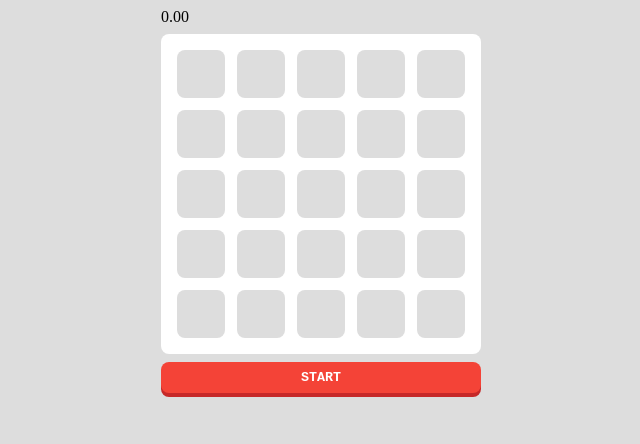
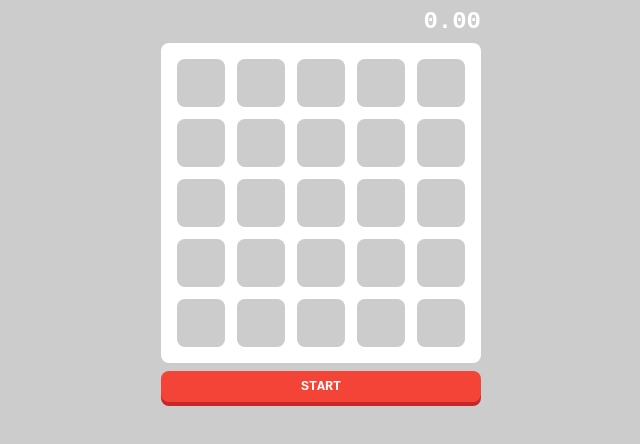
Before and after one commit to kentem-ko-munakata/react-number-touch, a React (Vite) app: page / in a window 1280 px wide. Shown: the top 444 px of the page, without its empty margins (319-959 px from the left). Built offline with nearby package versions, Linux system fonts and the light colour scheme.

Commit message:
Headerコンポーネント作成

```diff
--- a/src/App.css
+++ b/src/App.css
@@ -1,5 +1,5 @@
 body {
-  background-color: #ddd;
+  background-color: #cccccc;
 }
 
 .app {
--- a/src/App.tsx
+++ b/src/App.tsx
@@ -3,6 +3,7 @@ import './App.css';
 import { StartTimeButton } from '@/components/StartTimeButton/StartTimeButton';
 import { Board } from './components/Board/Board';
 import type { Cell } from './types/cell';
+import { Header } from './components/Header/Header';
 
 function App() {
   const [time, setTime] = useState(0);
@@ -106,7 +107,7 @@ function App() {
 
   return (
     <div className='app'>
-      <div>{(time / 100).toFixed(2)}</div>
+      <Header timer={time} />
       <Board board={board} onCellClick={onCellClick} />
       <StartTimeButton onStartTime={onStartTime} />
     </div>
--- a/src/components/Board/Board.css
+++ b/src/components/Board/Board.css
@@ -30,7 +30,7 @@
 
 .cell.selected,
 .cell.disabled {
-  background-color: #ddd;
+  background-color: #cccccc;
   box-shadow: none;
   cursor: default;
 }
--- /dev/null
+++ b/src/components/Header/Header.css
@@ -0,0 +1,11 @@
+.header {
+  display: flex;
+  justify-content: flex-end;
+}
+.timer {
+  margin: 0;
+  color: #fff;
+  font-size: 24px;
+  font-weight: bold;
+  font-family: 'Courier New', sans-serif;
+}
--- /dev/null
+++ b/src/components/Header/Header.tsx
@@ -0,0 +1,13 @@
+import './Header.css';
+
+interface HeaderProps {
+  timer: number;
+}
+
+export function Header({ timer }: HeaderProps) {
+  return (
+    <div className='header'>
+      <p className='timer'>{(timer / 100).toFixed(2)}</p>
+    </div>
+  );
+}
```
